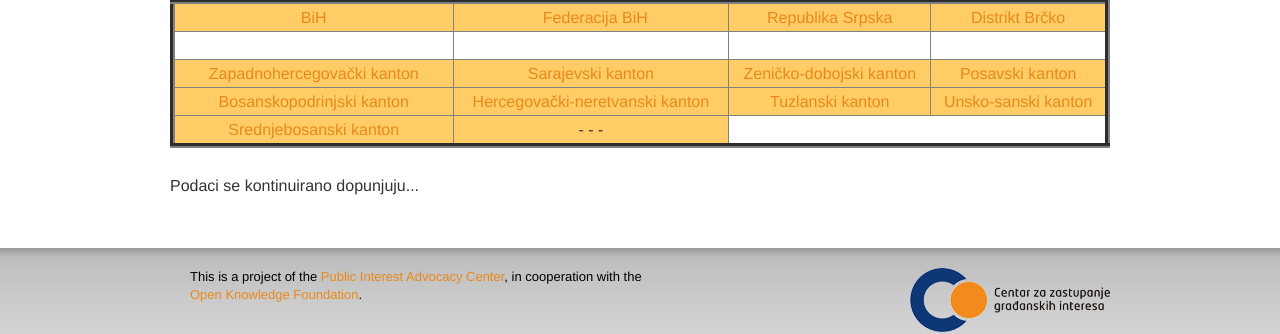
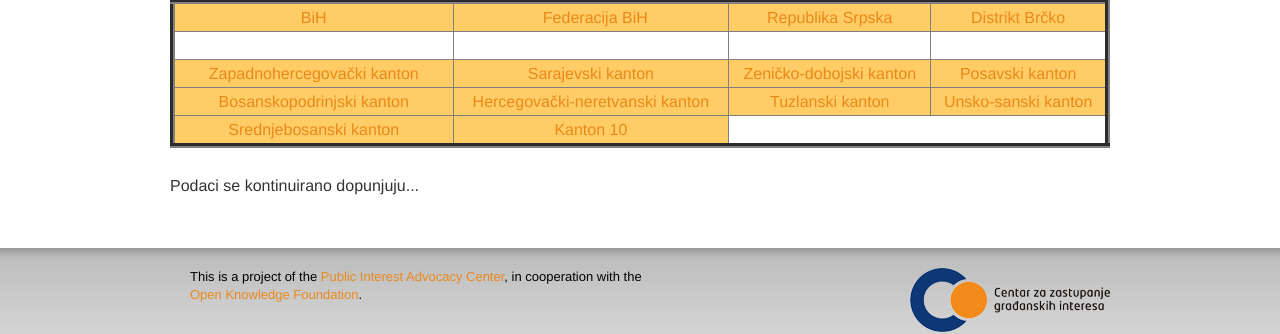
Before and after one commit to openspending/budzeti.ba, a Jekyll site: the page built from index.html, in a window 1280 px wide. Shown: the part 303-637 px from the top of the page. Built offline with Jekyll 4.4.1, drawn with Linux system fonts in a browser that asks for light colours; nearby versions of some CDN libraries; some web fonts are replaced.

Commit message:
Update index.html

```diff
--- a/index.html
+++ b/index.html
@@ -57,7 +57,8 @@ Pregled budžeta svih nivoa vlasti u Bosni i Hercegovini u obliku interaktivne g
             <a href="sbk.html">Srednjebosanski kanton</td></a>
         </td>
         <td>
-            - - -</td>
+            <a href="k10.html">Kanton 10</td></a>
+        </td>
     </tr>
 </table>
 </br>
```
